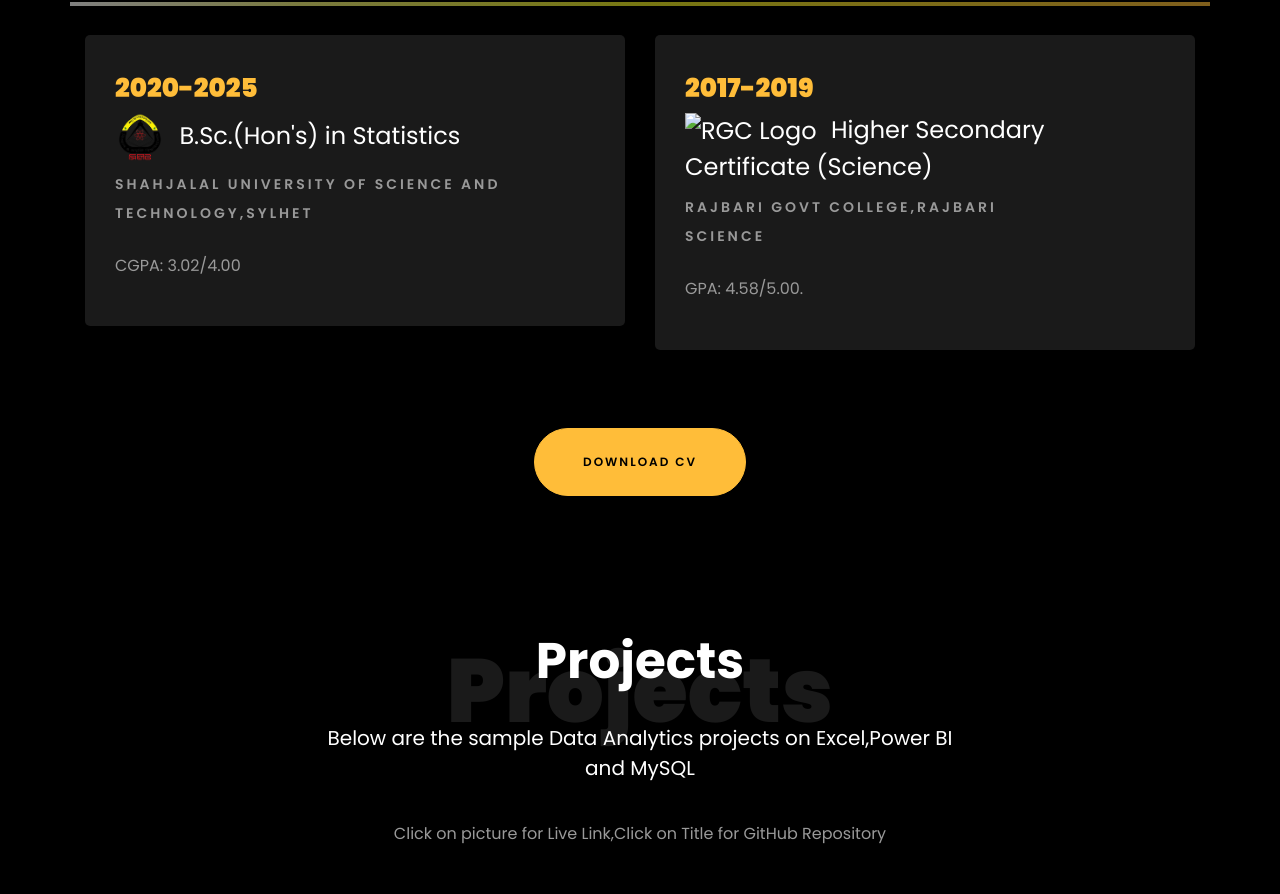
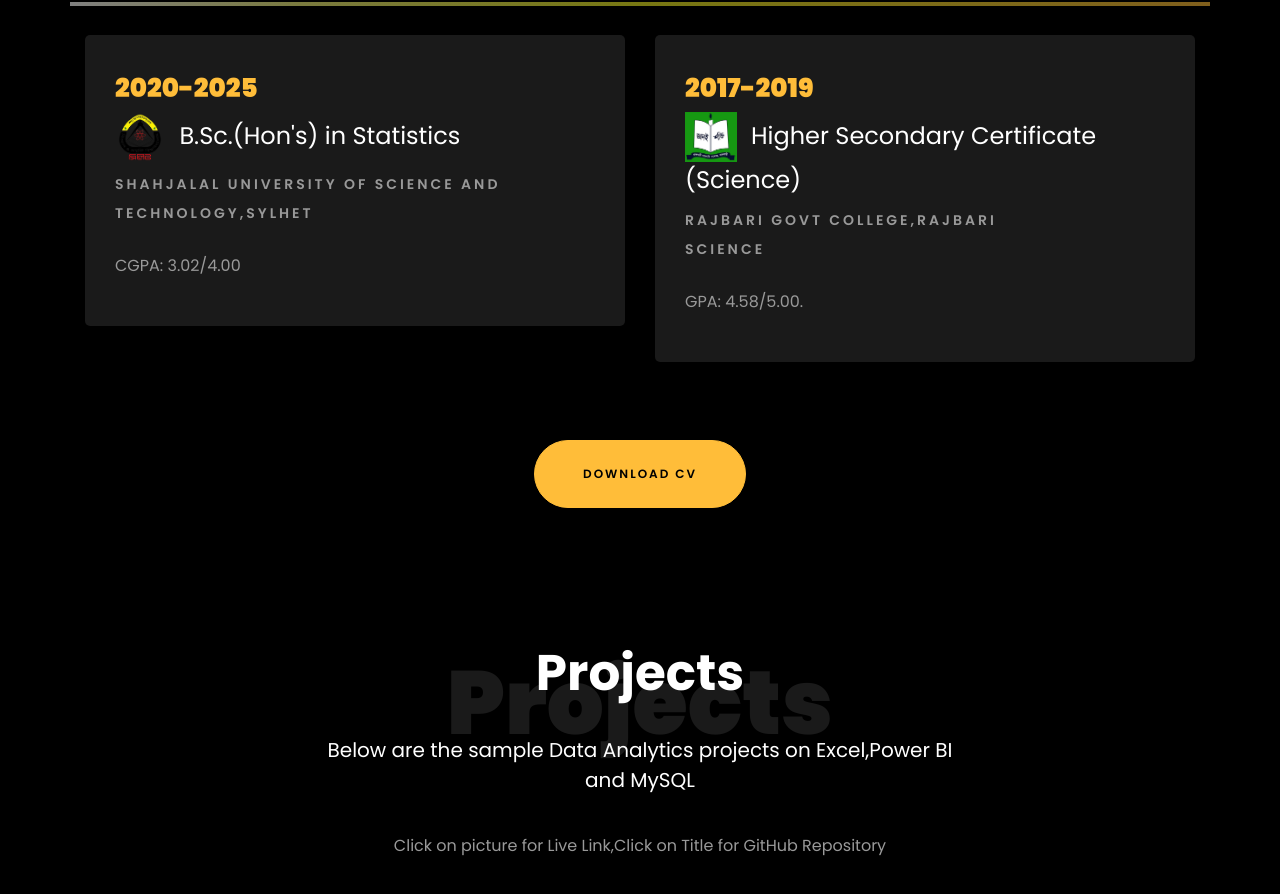
Before and after one commit to TanvirHassanRuhan/tanvir.github.io, a plain HTML site: page index.html in a window 1280 px wide. Shown: the part 1962-2856 px from the top of the page. Drawn offline with Linux system fonts and the light colour scheme; files whose address does not match are found by name.

Commit message:
Update index.html

```diff
--- a/index.html
+++ b/index.html
@@ -323,7 +323,7 @@
     				<div class="resume-wrap ftco-animate">
     					<span class="date">2017-2019</span>
 							<h4>
-				  <img src="./images/rgc logo.png" alt="RGC Logo" style="height: 50px; vertical-align: middle; margin-right: 8px;">
+				  <img src="./images/rgc logo.jpeg" alt="RGC Logo" style="height: 50px; vertical-align: middle; margin-right: 8px;">
 				  Higher Secondary Certificate (Science)</h4>
     					<span class="position">Rajbari Govt College,Rajbari <br>Science</span>
     					<p class="mt-4">GPA: 4.58/5.00.</p>
```
